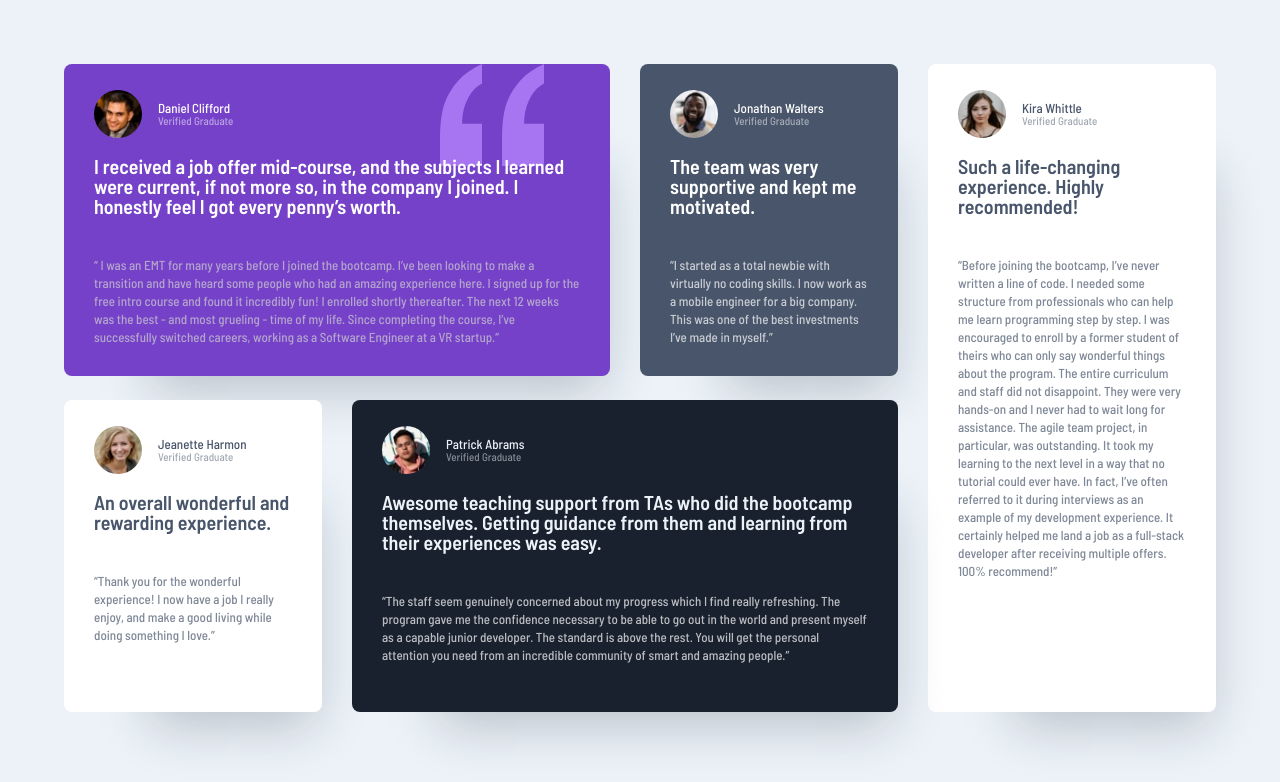
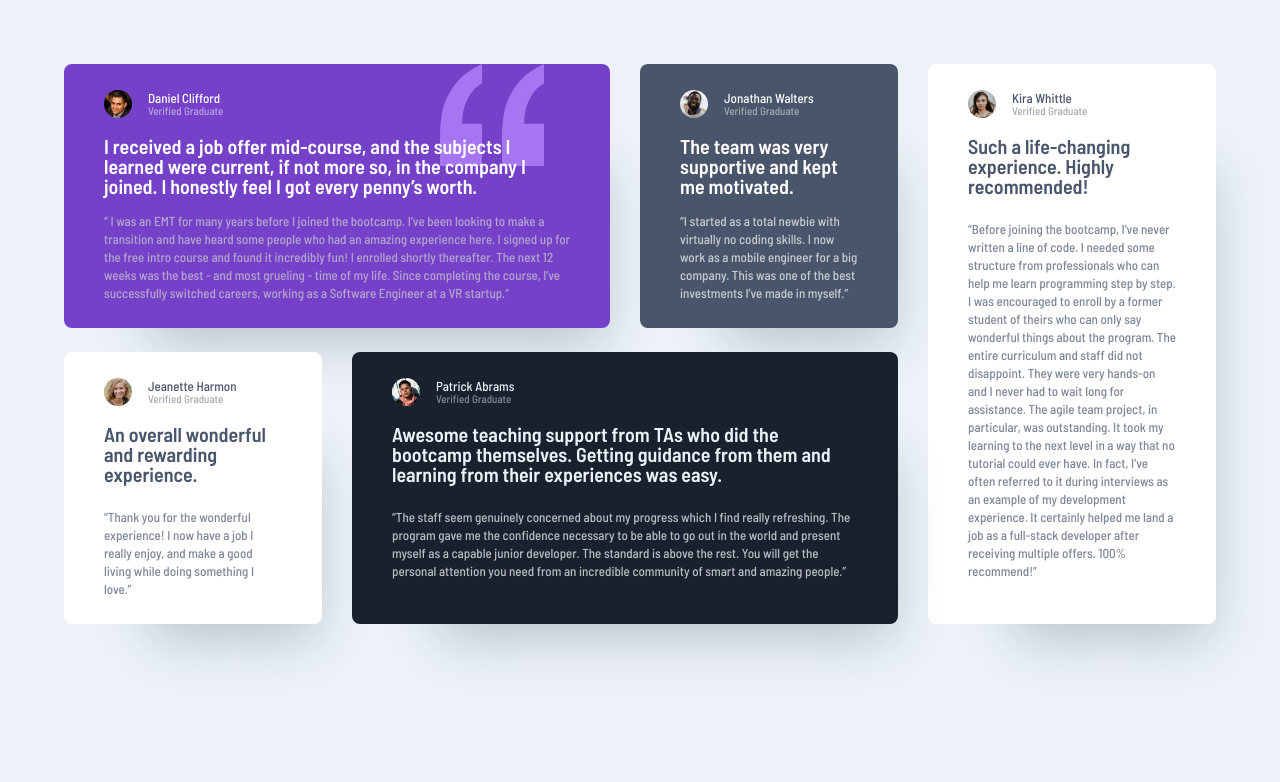
Before and after one commit to JamesLaviron/testimonials-grid-section, a Vue app: page / in a window 1280 px wide. Shown: the top 782 px of the page. Built offline with nearby package versions, Linux system fonts and the light colour scheme.

Commit message:
Fix avatar and spacing

```diff
--- a/src/App.vue
+++ b/src/App.vue
@@ -6,8 +6,8 @@
           class="avatar card__avatar"
           src="./assets/images/image-daniel.jpg"
           alt="Daniel Clifford"
-          width="48"
-          height="48"
+          width="28"
+          height="28"
         />
         <section class="card__header-text">
           <h1 class="title card__title">Daniel Clifford</h1>
--- a/src/assets/styles/_variables.scss
+++ b/src/assets/styles/_variables.scss
@@ -15,8 +15,10 @@ $spacing-extrasmall: 1.6rem;
 $spacing-small: 1.8rem;
 $spacing-regular: 2.4rem;
 $spacing-regular-plus: 2.6rem;
+$spacing-medium-minus: 2.8rem;
 $spacing-medium: 3rem;
-$spacing-medium-plus: 3rem;
+$spacing-medium-plus: 3.2rem;
+$spacing-large-minus: 4rem;
 $spacing-large: 4rem;
 $spacing-xlarge: 4.8rem;
 $spacing-xlarge-plus: 7.1rem;
--- a/src/assets/styles/card/avatar/card__avatar.scss
+++ b/src/assets/styles/card/avatar/card__avatar.scss
@@ -1,4 +1,4 @@
 .card__avatar {
-  height: $spacing-xlarge;
-  width: $spacing-xlarge;
+  height: $spacing-medium-minus;
+  width: $spacing-medium-minus;
 }
--- a/src/assets/styles/card/decription/card__description.scss
+++ b/src/assets/styles/card/decription/card__description.scss
@@ -3,10 +3,10 @@
   padding-block-end: $spacing-extrasmall;
 
   @include tablet {
-    padding-block-end: $spacing-large;
+    padding-block-end: $spacing-extrasmall;
   }
 
   @include desktop {
-    padding-block-end: $spacing-large;
+    padding-block-end: $spacing-extrasmall;
   }
 }
--- a/src/assets/styles/card/theme/card--theme.scss
+++ b/src/assets/styles/card/theme/card--theme.scss
@@ -14,9 +14,29 @@
 .card--theme--white {
   background-color: $color-white-100;
   color: $color-blue;
+
+  .card__description {
+    @include tablet {
+      padding-block-end: $spacing-regular;
+    }
+
+    @include desktop {
+      padding-block-end: $spacing-regular;
+    }
+  }
 }
 
 .card--theme--black {
   background-color: $color-black;
   color: $color-white-200;
+
+  .card__description {
+    @include tablet {
+      padding-block-end: $spacing-regular;
+    }
+
+    @include desktop {
+      padding-block-end: $spacing-regular;
+    }
+  }
 }
--- a/src/assets/styles/common.scss
+++ b/src/assets/styles/common.scss
@@ -7,8 +7,7 @@ body {
 }
 
 .card {
-  padding: $spacing-regular-plus $spacing-medium-plus $spacing-medium-plus
-    $spacing-medium-plus;
+  padding: $spacing-regular-plus $spacing-large-minus;
   box-shadow: 4rem 6rem 5rem -4.7rem $color-blue-24;
   border-radius: 0.8rem;
 }
--- a/src/assets/styles/main.scss
+++ b/src/assets/styles/main.scss
@@ -13,11 +13,11 @@ main {
 
   @include tablet {
     @include common-main-styles;
-    grid-template: repeat(4, 1fr) / repeat(2, 1fr);
+    grid-template: repeat(4, min-content) / repeat(2, 1fr);
   }
 
   @include desktop {
     @include common-main-styles;
-    grid-template: repeat(2, 1fr) / repeat(4, 1fr);
+    grid-template: repeat(2, min-content) / repeat(4, 1fr);
   }
 }
```
Also changed, not shown: 7 other files (tests, documents, lock files or other folders).
